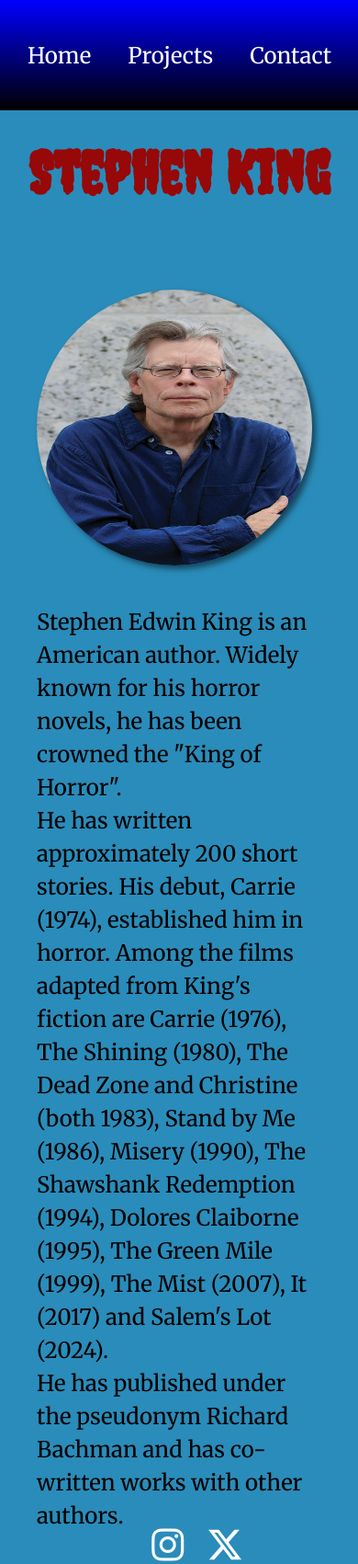
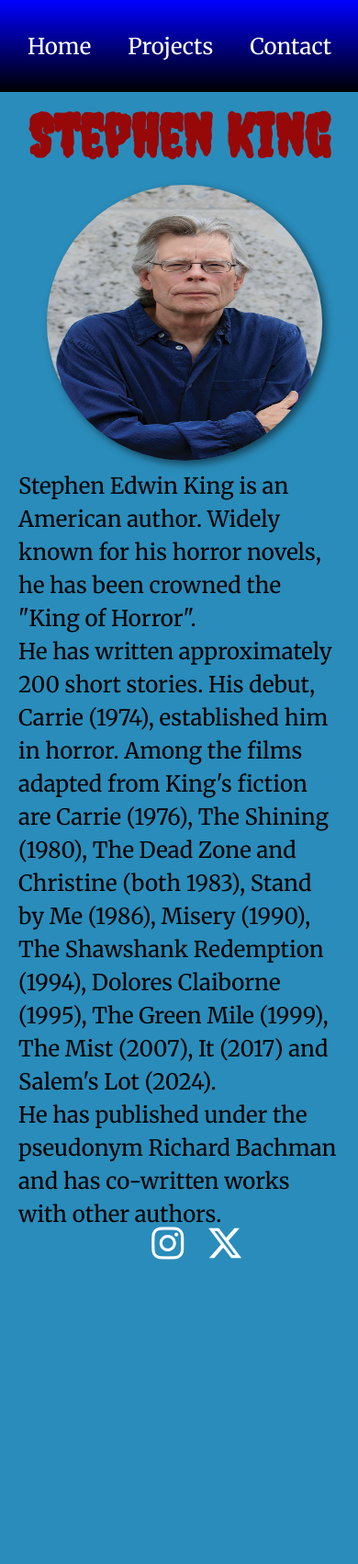
Before and after one commit to sanfermen/Portfolio_html_css, a plain HTML site: page index.html in a window 390 px wide. Shown: the whole page at 92% size. After the commit the page ends 1373 px from the top, so only its background shows below. Drawn offline with Linux system fonts and the light colour scheme.

Commit message:
cambios en estilos

```diff
--- a/index.html
+++ b/index.html
@@ -23,11 +23,11 @@
 	<main>
 		<h1 class="profile-title">Stephen King</h1>
 
-		<section id="user-info">
-			<div class="img">
+		<section class="user-info">
+			<div>
 				<img id="stephen" src="images/stephen_king.jpg" alt="profile-image">
 			</div>
-			<div class="text">
+			<div>
 				<p class="profile-description">Stephen Edwin King is an American author.
 					Widely known for his horror novels, he has been crowned the "King of Horror".<br>
 					He has written approximately 200 short stories.
@@ -35,7 +35,7 @@
 					The Shining (1980), The Dead Zone and Christine (both 1983), Stand by Me (1986), Misery (1990), The Shawshank
 					Redemption (1994), Dolores Claiborne (1995), The Green Mile (1999), The Mist (2007), It (2017) and Salem's Lot (2024).<br>
 					He has published under the pseudonym Richard Bachman and has co-written works with other authors.</p>
-
+			</div>
 	</main>
 
 	<footer>
--- a/styles.css
+++ b/styles.css
@@ -17,8 +17,8 @@ header {
 	overflow: hidden;
 	display: flex;
 	align-items: center;
-	height: 120px;
-	margin-bottom: 30px;
+	height: 100px;
+	margin-bottom: 10px;
 }
 
 #nav-links {
@@ -49,35 +49,55 @@ footer {
 	display: flex;
 	flex-flow: column;
     align-items: center;
+	justify-content: center;
+	width: 100%;
 	bottom: 0;
 }
 
 .profile-title {
 	text-align: center;
-	margin-bottom: 50px;
+	margin-bottom: 10px;
 	font-family: 'Creepster';
 	font-size: 4rem;
 	color: rgb(151, 8, 8);
 }
 
-#user-info {
+.user-info {
 	display: flex;
 	justify-content: space-between;
-	flex-wrap: wrap;
 	width: 100%;
 	align-items: center;
 }
 
 #stephen {
-	margin: 40px;
+	margin: 2%;
     width: 300px;
     height: 300px;
     border-radius: 80%;
-	box-shadow: 4px 4px 6px rgba(0, 0, 0, 0.5);
+	box-shadow: 4px 4px 8px rgba(0, 0, 0, 0.5);
+}
+
+@media (max-width: 768px) {
+	.user-info {
+		display: flex;
+        flex-wrap: wrap;
+        width: 100%;
+        align-items: center;
+        flex-direction: row;
+        align-content: center;
+        justify-content: center;
+    }
+
+	.inputs {
+		margin: 20px;
+		display: flex;
+		flex-wrap: wrap;
+	}
+
 }
 
 .profile-description {
-	padding: 0px 40px;
+	padding: 0px 20px;
 	line-height: 1.5;
 	font-size: 1.5rem;
 }
@@ -132,16 +152,20 @@ img {
 }
 
 fieldset {
-	width: 30rem;
+	width: 100%;
 }
 
-input {
+input, #favourite {
 	margin: 10px;
+	width: 100%;
 }
 
 .inputs {
 	margin: 20px;
 	display: flex;
-	justify-content: center;
 	align-items: center;
 }
+
+#contact-form input, #contact-form select{
+	font-size: 1.2rem;
+}
```
Also changed, not shown: contact.html (+13 -0 lines).
